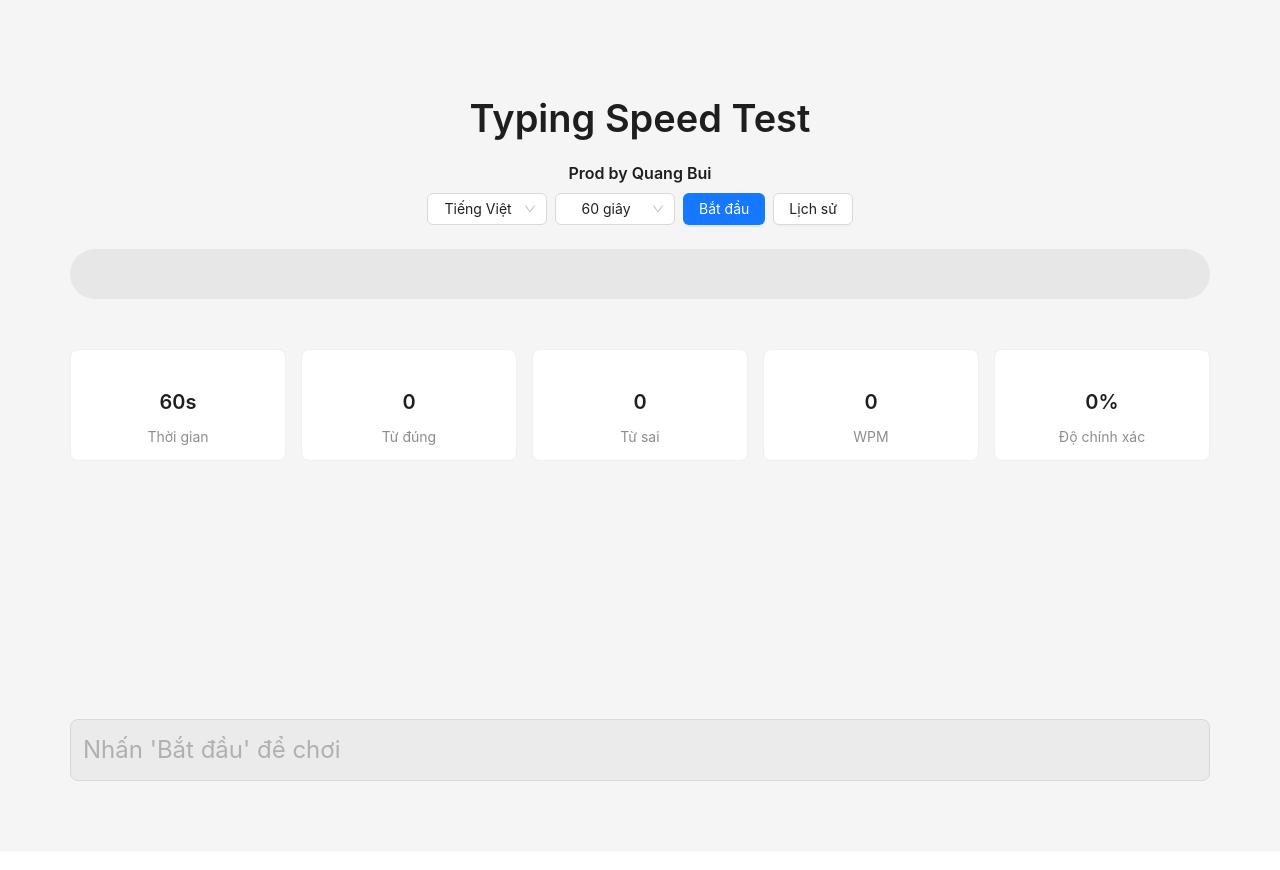
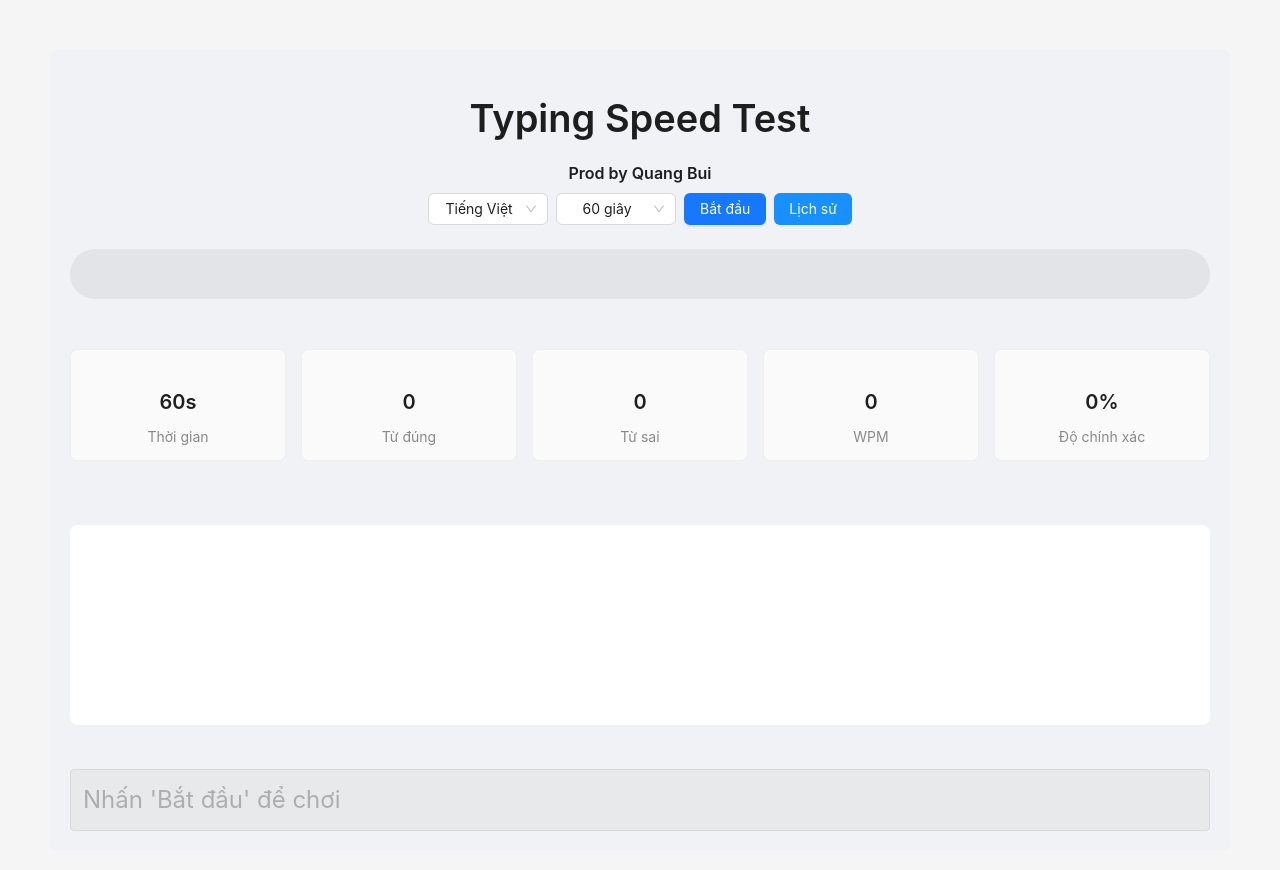
Before and after one commit to quangbm0807/Typing-App, a React (Create React App) app in the folder typing-app/: page / in a window 1280 px wide. Shown: the top 870 px of the page. Built offline with nearby package versions, Linux system fonts and the light colour scheme.

Commit message:
Update WordDisplay

```diff
--- a/typing-app/src/Component/TypingChallenge.tsx
+++ b/typing-app/src/Component/TypingChallenge.tsx
@@ -1,9 +1,9 @@
+
 import React, { useState, useEffect, useCallback, useRef } from 'react';
 import { Button, Select, Typography, Space, Input, Progress, Tooltip, Modal, Table, Radio } from 'antd';
 import type { InputRef } from 'antd';
 import { LineChart, Line, XAxis, YAxis, CartesianGrid, ResponsiveContainer, Legend, Tooltip as RechartsTooltip } from 'recharts';
 import { format, isAfter, parseISO, subDays, subHours, subMonths } from 'date-fns';
-import { uniqBy } from 'lodash';
 import { Word, WordStat, Language, TestHistory } from './types';
 import { WORD_BANKS, VISIBLE_WORDS_AHEAD, VISIBLE_WORDS_BEHIND, WORDS_BUFFER_THRESHOLD, WORDS_BATCH_SIZE } from './constants';
 import Statistics from './Statistics';
@@ -171,15 +171,15 @@ const TypingChallenge: React.FC = () => {
 
 
 
-    const getVisibleWords = () => {
-        if (!isRunning && currentIndex === 0) {
-            return words.slice(0, VISIBLE_WORDS_AHEAD);
-        }
+    // const getVisibleWords = () => {
+    //     if (!isRunning && currentIndex === 0) {
+    //         return words.slice(0, VISIBLE_WORDS_AHEAD);
+    //     }
 
-        const start = Math.max(0, currentIndex - VISIBLE_WORDS_BEHIND);
-        const end = Math.min(words.length, currentIndex + VISIBLE_WORDS_AHEAD);
-        return words.slice(start, end);
-    };
+    //     const start = Math.max(0, currentIndex - VISIBLE_WORDS_BEHIND);
+    //     const end = Math.min(words.length, currentIndex + VISIBLE_WORDS_AHEAD);
+    //     return words.slice(start, end);
+    // };
 
     const accuracy = (correctWords + incorrectWords) > 0
         ? Math.round((correctWords / (correctWords + incorrectWords)) * 100)
@@ -358,7 +358,20 @@ const TypingChallenge: React.FC = () => {
             saveTestResult();
         }
     }, [testComplete, saveTestResult]);
+    const wordDisplayRef = useRef<HTMLDivElement>(null);
 
+    useEffect(() => {
+        if (wordDisplayRef.current && isRunning) {
+            const currentWordElement = wordDisplayRef.current.querySelector(`[data-index="${currentIndex}"]`);
+
+            if (currentWordElement) {
+                currentWordElement.scrollIntoView({
+                    behavior: 'smooth',
+                    block: 'center'
+                });
+            }
+        }
+    }, [currentIndex, isRunning]);
     return (
         <Container>
             <Space direction="vertical" style={{ width: '100%' }} size="large">
@@ -440,9 +453,13 @@ const TypingChallenge: React.FC = () => {
                     </StatCard>
                 </ResponsiveStatsGrid>
 
-                <WordDisplay>
-                    {getVisibleWords().map((word, index) => (
-                        <WordSpan key={`${word.text}-${index}`} status={word.status}>
+                <WordDisplay ref={wordDisplayRef}>
+                    {words.map((word, index) => (
+                        <WordSpan
+                            key={`${word.text}-${index}`}
+                            status={word.status}
+                            data-index={index}  // Thêm thuộc tính data-index
+                        >
                             {word.text}
                         </WordSpan>
                     ))}
@@ -514,3 +531,4 @@ const TypingChallenge: React.FC = () => {
 };
 
 export default TypingChallenge;
+// styles.ts
--- a/typing-app/src/Component/style.ts
+++ b/typing-app/src/Component/style.ts
@@ -1,4 +1,3 @@
-// styles.ts
 import styled from '@emotion/styled';
 import { Button, Card } from 'antd';
 
@@ -6,6 +5,8 @@ export const Container = styled.div`
   max-width: 1200px;
   margin: 0 auto;
   padding: 20px;
+  background-color: #f0f2f5; /* Thêm màu nền cho container */
+  border-radius: 8px; /* Bo góc cho container */
 
   @media (max-width: 768px) {
     padding: 10px;
@@ -18,37 +19,37 @@ export const WordDisplay = styled.div`
   gap: 8px;
   margin: 20px 0;
   padding: 20px;
-  background: #f5f5f5;
+  background: #ffffff;
   border-radius: 8px;
-  min-height: 150px;
-  max-height: 200px;
-  overflow-y: auto;
+  height: 200px;  // Đặt chiều cao cố định
+  overflow-y: auto;  // Cho phép cuộn dọc
   position: relative;
   font-size: 24px;
+  scroll-behavior: smooth;  // Hỗ trợ cuộn mượt
 
   @media (max-width: 768px) {
     font-size: 18px;
     padding: 15px;
-    min-height: 120px;
+    height: 150px;
   }
 `;
 
 export const WordSpan = styled.span<{ status: string }>`
-  padding: 4px 8px;
+  padding: 6px 12px; /* Tăng padding cho chữ */
   border-radius: 4px;
   color: ${props => {
     switch (props.status) {
-      case 'correct': return '#52c41a';
-      case 'incorrect': return '#f5222d';
-      case 'current': return '#1890ff';
-      default: return '#8c8c8c';
+      case 'correct': return '#52c41a'; // Màu xanh cho chữ đúng
+      case 'incorrect': return '#f5222d'; // Màu đỏ cho chữ sai
+      case 'current': return '#ffffff'; // Màu trắng cho chữ hiện tại
+      default: return '#8c8c8c'; // Màu xám cho chữ không biết
     }
   }};
-  background-color: ${props => props.status === 'current' ? '#e6f7ff' : 'transparent'};
+  background-color: ${props => props.status === 'current' ? '#1890ff' : 'transparent'}; // Nền xanh cho chữ hiện tại
   transition: all 0.2s ease;
 
   &:hover {
-    background-color: ${props => props.status === 'current' ? '#bae7ff' : 'transparent'};
+    background-color: ${props => props.status === 'current' ? '#40a9ff' : 'transparent'}; // Thay đổi màu nền khi hover
   }
 `;
 
@@ -61,9 +62,12 @@ export const ResponsiveStatsGrid = styled.div`
 
 export const StatCard = styled(Card)`
   text-align: center;
+  border-radius: 8px; /* Bo góc cho thẻ */
 
   .ant-card-body {
     padding: 12px;
+    background-color: #fafafa; /* Thêm màu nền cho body của thẻ */
+    border-radius: 8px; /* Bo góc cho body của thẻ */
   }
 
   @media (max-width: 768px) {
@@ -78,6 +82,7 @@ export const InputWrapper = styled.div`
     font-size: 24px;
     padding: 12px;
     height: auto;
+    border-radius: 4px; /* Bo góc cho input */
 
     @media (max-width: 768px) {
       font-size: 18px;
@@ -87,6 +92,14 @@ export const InputWrapper = styled.div`
 `;
 
 export const HistoryButton = styled(Button)`
+  background-color: #1890ff; /* Thay đổi màu nền cho nút */
+  color: #ffffff; /* Thay đổi màu chữ cho nút */
+  border: none; /* Bỏ viền cho nút */
+
+  &:hover {
+    background-color: #40a9ff; /* Thay đổi màu nền khi hover */
+  }
+
   @media (max-width: 768px) {
     margin-top: 10px;
   }
```
